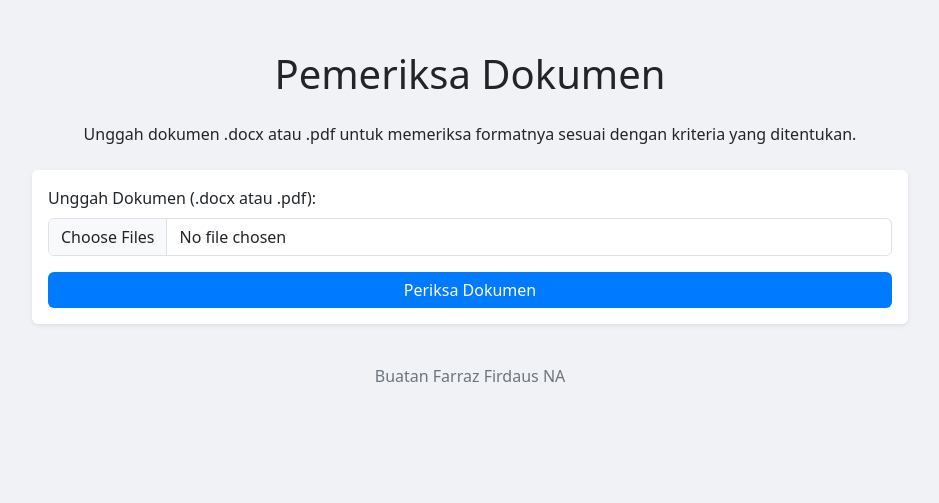
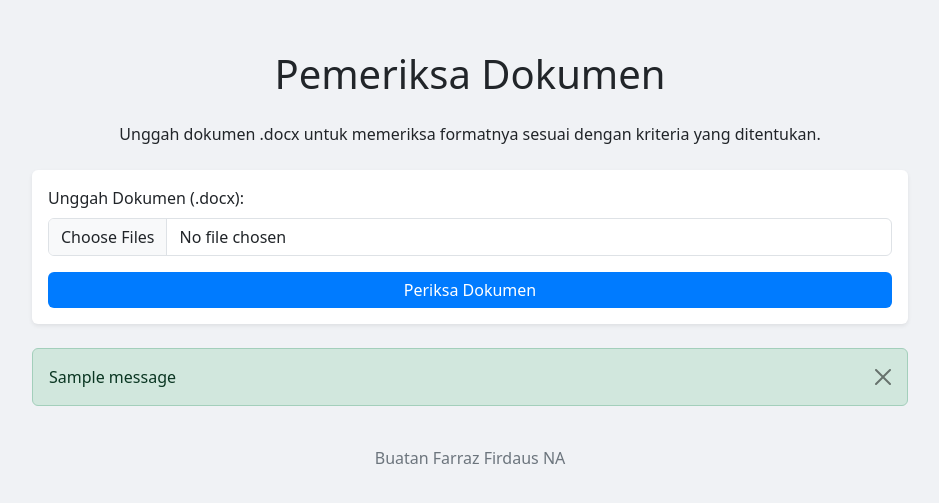
Before and after one commit to zarzet/MetaDocAI, a Flask app: page / in a window 1280 px wide. Shown: the top 503 px of the page, without its empty margins (170-1109 px from the left). Run offline with Flask 3, Linux system fonts and the light colour scheme; one stand-in notice (Sample message) is shown; some libraries are stand-ins or nearby versions.

Commit message:
Penyesuaian mengikuti main.py

```diff
--- a/templates/Index.html
+++ b/templates/Index.html
@@ -42,23 +42,36 @@
 <body>
     <div class="container">
         <h1 class="mb-4 text-center">Pemeriksa Dokumen</h1>
-        <p class="text-center mb-4">Unggah dokumen .docx atau .pdf untuk memeriksa formatnya sesuai dengan kriteria yang ditentukan.</p>
+        <p class="text-center mb-4">Unggah dokumen .docx untuk memeriksa formatnya sesuai dengan kriteria yang ditentukan.</p>
         <div class="card shadow-sm">
             <div class="card-body">
                 <form action="/" method="post" enctype="multipart/form-data">
+                    {{ form.hidden_tag() }}
                     <div class="mb-3">
-                        <label for="files" class="form-label">Unggah Dokumen (.docx atau .pdf):</label>
-                        <input class="form-control" type="file" name="files" id="files" accept=".docx, .pdf" multiple required>
+                        {{ form.files.label(class="form-label") }}
+                        {{ form.files(class="form-control", accept=".docx", multiple=True, required=True) }}
                     </div>
                     <div class="mb-3">
                         <div class="spinner-border text-primary" role="status" id="loadingSpinner" style="display: none;">
                             <span class="visually-hidden">Loading...</span>
                         </div>
                     </div>
-                    <button type="submit" class="btn btn-primary w-100">Periksa Dokumen</button>
+                    {{ form.submit(class="btn btn-primary w-100") }}
                 </form>
             </div>
         </div>
+        {% with messages = get_flashed_messages(with_categories=true) %}
+            {% if messages %}
+                <div class="mt-4">
+                    {% for category, message in messages %}
+                        <div class="alert alert-{{ category }} alert-dismissible fade show" role="alert">
+                            {{ message }}
+                            <button type="button" class="btn-close" data-bs-dismiss="alert" aria-label="Close"></button>
+                        </div>
+                    {% endfor %}
+                </div>
+            {% endif %}
+        {% endwith %}
         {% if reports %}
             {% for report in reports %}
                 <div class="result {% if report.success %}alert alert-success{% else %}alert alert-danger{% endif %}">
@@ -95,3 +108,7 @@
 
         form.addEventListener('submit', () => {
             spinner.style.display = 'block';
+        });
+    </script>
+</body>
+</html>
```
